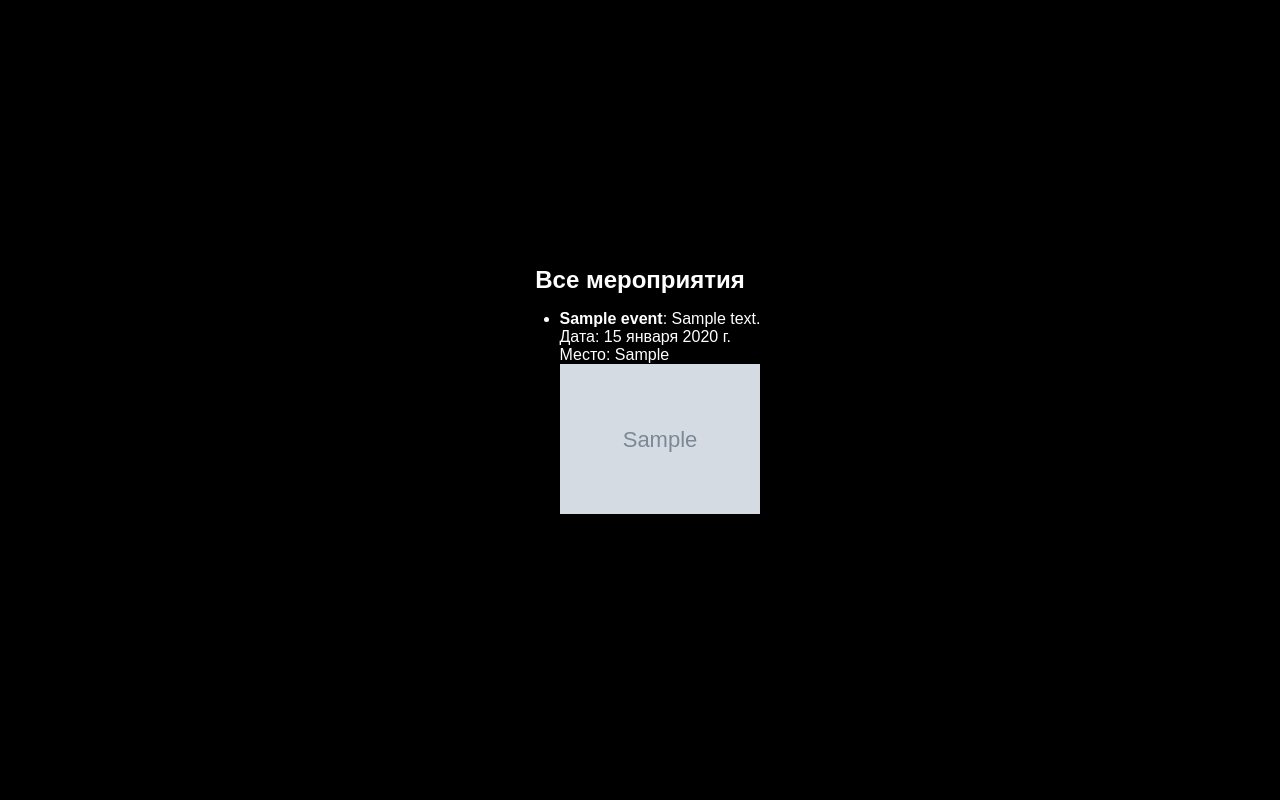
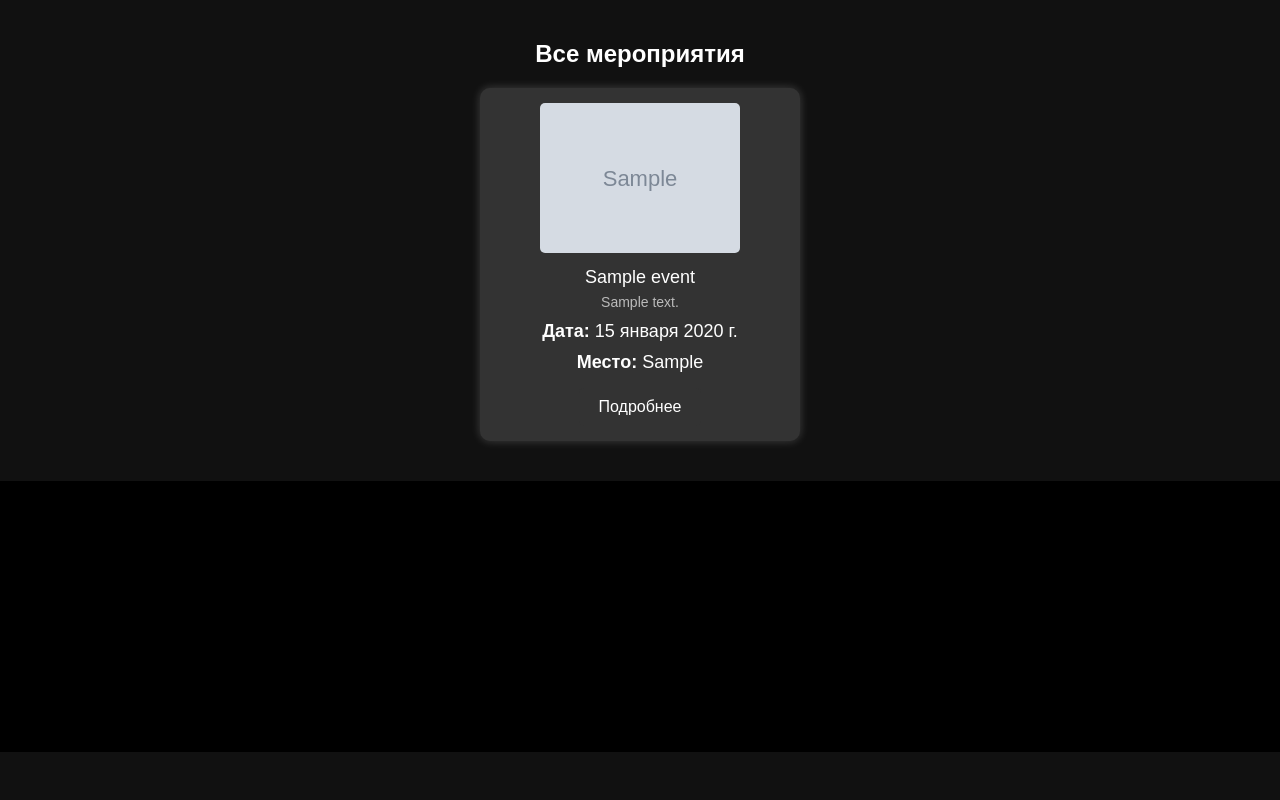
Before and after one commit to Go-producer/Booking-Event, a Django app: page /events/ in a window 1280 px wide. Shown: the part 48-848 px from the top of the page. After the commit the page ends 800 px from the top, so only its background shows below. Run offline with Django 5.2, Linux system fonts and the light colour scheme; tables that the repository leaves empty hold one stand-in row (values such as "Sample post"); grey boxes marked "Sample" are stand-in pictures.

Commit message:
Сделано офрмление для events_list.html, обновлен css файл Также сделана ручка для перехода на мероприятие

```diff
--- a/booking/booking_app/static/booking_app/css/style.css
+++ b/booking/booking_app/static/booking_app/css/style.css
@@ -159,16 +159,17 @@ a {
     background-color: #555;
 }
 
-/* Популярные мероприятия */
-.popular-events, .upcoming-events {
+/* Популярные и все мероприятия */
+.popular-events, .upcoming-events, .all-events {
     text-align: center;
     padding: 40px 20px;
     background-color: #111;
 }
 
 .events-grid {
-    display: grid;
-    grid-template-columns: repeat(2, 1fr);
+    display: flex;
+    flex-wrap: wrap;
+    justify-content: center;
     gap: 20px;
     margin-top: 20px;
 }
@@ -178,16 +179,29 @@ a {
     padding: 15px;
     border-radius: 10px;
     box-shadow: 0 0 10px rgba(255, 255, 255, 0.2);
+    width: calc(25% - 20px);
+    transition: transform 0.3s ease;
+}
+
+.event-card:hover {
+    transform: scale(1.05);
 }
 
 .event-card img {
     width: 100%;
     border-radius: 5px;
+    height: 200px;
+    object-fit: cover;
 }
 
 .event-card p {
     font-size: 18px;
     margin: 10px 0 5px;
+}
+
+.event-card small {
+    font-size: 14px;
+    color: #bbb;
 }
 
 .more-link {
--- a/booking/booking_app/templates/booking_app/events_list.html
+++ b/booking/booking_app/templates/booking_app/events_list.html
@@ -15,24 +15,23 @@
             <a href="{% if user.is_authenticated %}{% url 'profile' %}{% else %}{% url 'login' %}{% endif %}">Личный кабинет</a>
         </nav>
     </header>
-    <div class="container">
+    <!-- Список мероприятий -->
+    <section class="all-events">
         <h2>Все мероприятия</h2>
-        <ul>
+        <div class="events-grid">
             {% for event in events %}
-                <li>
-                    <strong>{{ event.title }}</strong>: {{ event.description }}
-                    <p>Дата: {{ event.date }}</p>
-                    <p>Место: {{ event.location }}</p>
-                    {% if event.image %}
-                        <img src="{{ event.image.url }}" alt="{{ event.title }}" style="max-width: 200px; height: auto;">
-                    {% else %}
-                        <p>Изображение отсутствует</p>
-                    {% endif %}
-                </li>
+            <div class="event-card">
+                <img src="{{ event.image.url }}" alt="{{ event.title }}" style="max-width: 200px; height: auto;">
+                <p>{{ event.title }}</p>
+                <small>{{ event.description|truncatewords:15 }}</small>
+                <p><strong>Дата:</strong> {{ event.date }}</p>
+                <p><strong>Место:</strong> {{ event.location }}</p>
+                <a href="{% url 'event_detail' event.id %}" class="btn-register">Подробнее</a>
+            </div>
             {% empty %}
-                <p>На данный момент мероприятий нет.</p>
+            <p>Пока нет мероприятий.</p>
             {% endfor %}
-        </ul>
-    </div>
+        </div>
+    </section>
 </body>
 </html>
--- a/booking/booking_app/urls.py
+++ b/booking/booking_app/urls.py
@@ -15,6 +15,7 @@ urlpatterns = [
     path('events/', views.events_list, name='events_list'),
     path('contact/', views.contact_view, name='contact'),
     path('users/', views.users_list, name='users_list'),
+    path('events/<int:event_id>/', views.event_detail, name='event_detail'),
 
 ]
 
--- a/booking/booking_app/views.py
+++ b/booking/booking_app/views.py
@@ -1,4 +1,5 @@
 from django.shortcuts import render, redirect
+from django.shortcuts import get_object_or_404
 from django.contrib.auth import login, authenticate
 from django.contrib.auth.models import User
 from .forms import UserRegistrationForm, UserLoginForm, LoginForm
@@ -91,6 +92,11 @@ def events_list(request):
     events = Event.objects.all()  # Получаем все мероприятия
     return render(request, 'booking_app/events_list.html', {'events': events})
 
+
+def event_detail(request, event_id):
+    event = get_object_or_404(Event, id=event_id)
+    return render(request, 'booking_app/event_detail.html', {'event': event})
+
 #Контакты
 def contact_view(request):
     return render(request, 'booking_app/contact.html')
```
